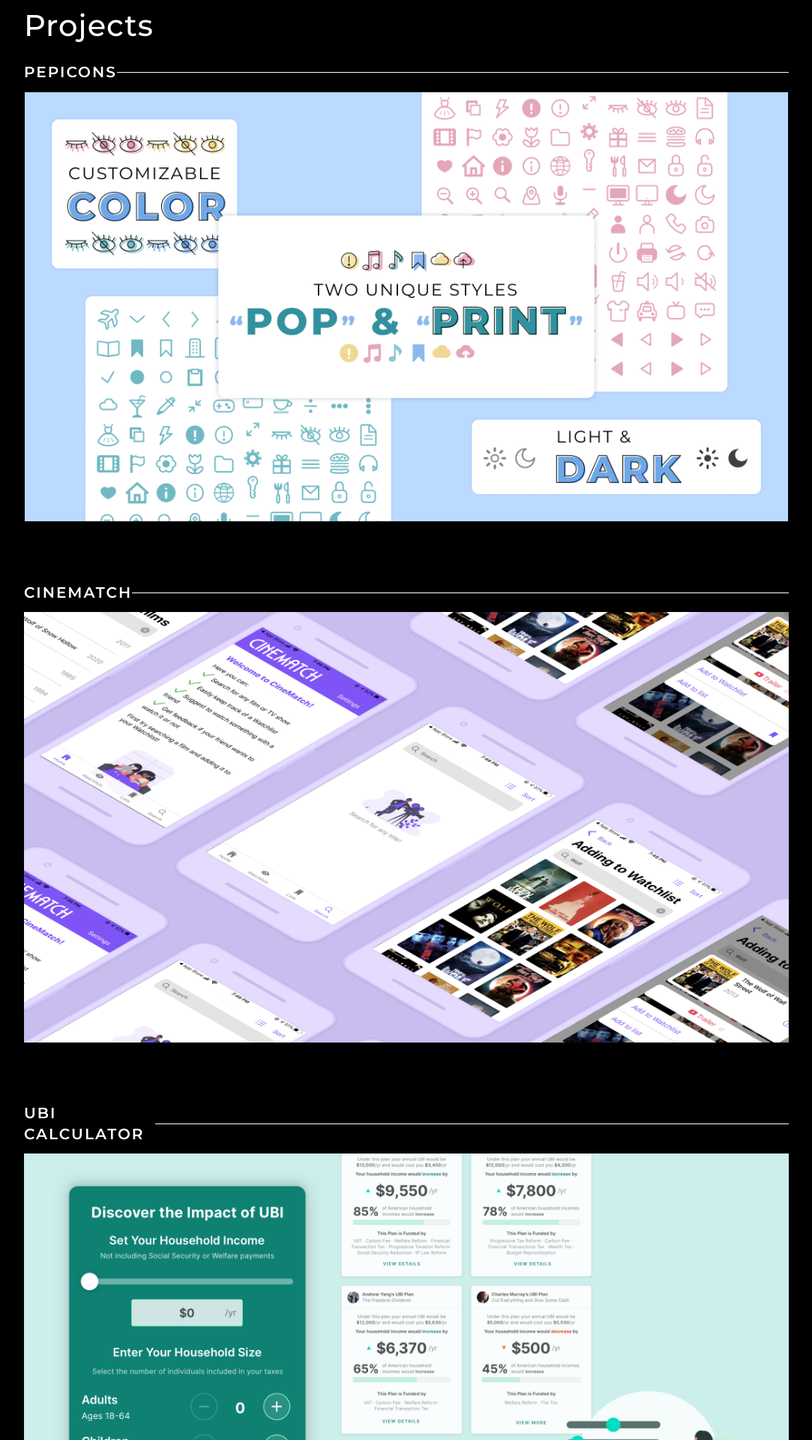
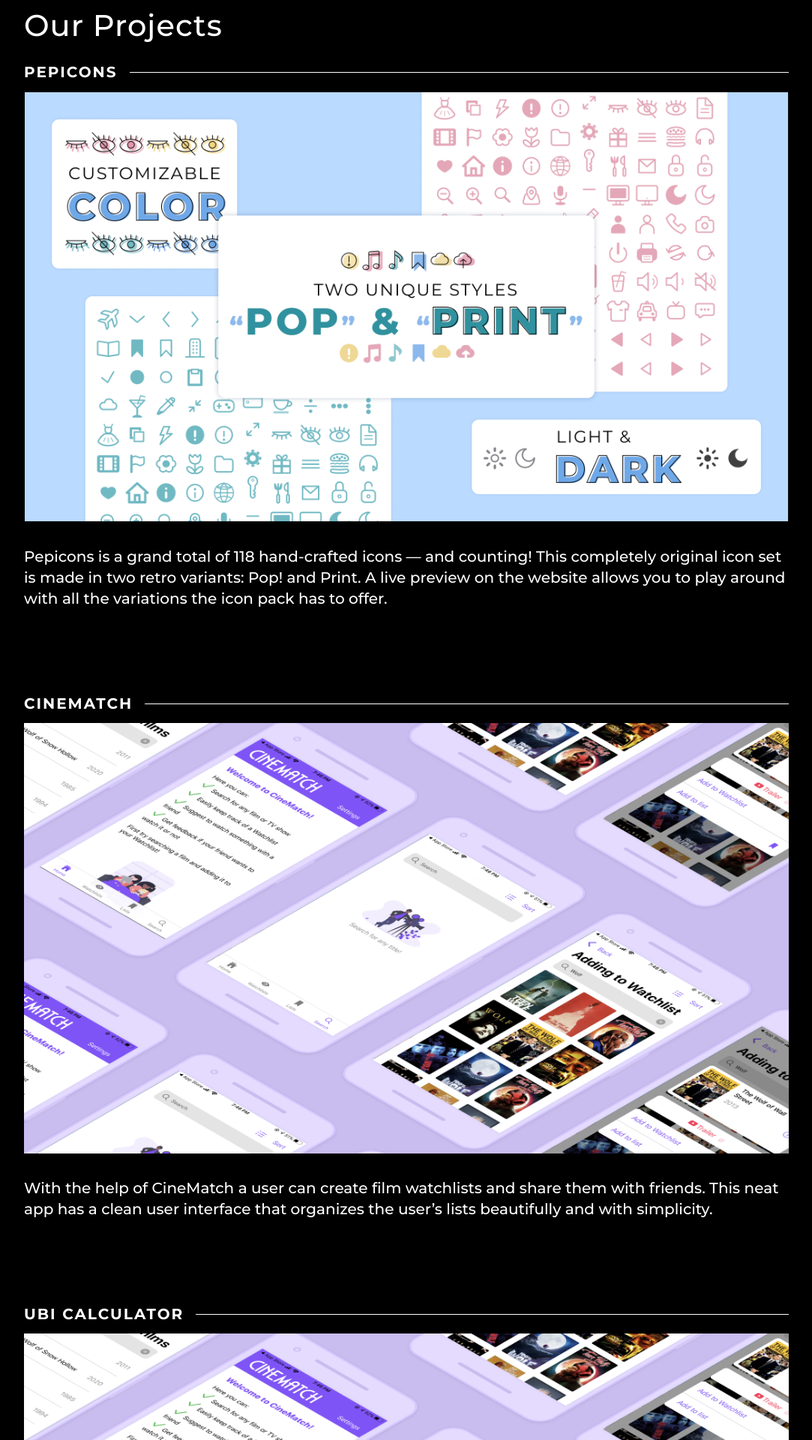
Before and after one commit to fergusmeiklejohn/cycraft, a Vue app: page / in a window 1280 px wide. Shown: the part 740-2660 px from the top of the page at 75% size, without its empty margins (98-1181 px from the left). Built offline with nearby package versions, Linux system fonts and the light colour scheme.

Commit message:
changes done down to before about us

```diff
--- a/src/assets/typography.sass
+++ b/src/assets/typography.sass
@@ -1,5 +1,4 @@
 @import url("https://fonts.googleapis.com/css2?family=Montserrat:wght@500;700;800&display=swap")
-@import 'colors'
 
 // $thin: 100
 // $extra-light: 200
@@ -14,6 +13,7 @@
 
 =header-globals()
   font-family: 'Montserrat', sans-serif
+  color: #FFFFFF
 
 =t-h1()
   +header-globals()
@@ -29,6 +29,9 @@
   line-height: 49px
   font-weight: $medium
   letter-spacing: 0.025em
+  @media (max-width: 640px)
+    font-size: 24px
+    line-height: 28px
 
 =t-h3()
   +header-globals()
@@ -37,6 +40,9 @@
   font-weight: $bold
   letter-spacing: 0.1em
   text-transform: uppercase
+  @media (max-width: 640px)
+    font-size: 14px
+    line-height: 18px
 
 =t-h4()
   +header-globals()
@@ -44,6 +50,9 @@
   line-height: 28px
   font-weight: $medium
   letter-spacing: 0.001em
+  @media (max-width: 640px)
+    font-size: 16px
+    line-height: 20px
 
 =t-h5()
   +header-globals()
--- a/src/components/CyCraftHomePage.vue
+++ b/src/components/CyCraftHomePage.vue
@@ -25,13 +25,13 @@
         <!-- Title Text & Button-->
         <div class="flex-col pt-10 px-10 mt-16 sm:mt-32 sm:mr-4">
           <div
-            class="main-title text-white"
+            class="landing-page-title"
             style="max-width: 300px"
           >
             We Craft without cruft.
           </div>
           <div
-            class="main-subtitle text-white pt-6"
+            class="landing-page-subtitle pt-6"
             style="max-width: 370px"
           >
             We craft beautiful apps and strive for a better web.
@@ -50,80 +50,44 @@
         </div>
       </div>
       <!-- Projects Section -->
-      <div class="mx-10 mb-64 mt-64">
+      <div class="mx-0 sm:mx-10 mb-64 mt-64">
         <!-- Section Title -->
         <div class="flex justify-start mb-6">
-          <div class="title-text text-white">Projects</div>
+          <div class="pl-4 sm:pl-0 text-h2">Our Projects</div>
         </div>
         <!-- Project Grid -->
         <div class="grid gap-10 md:gap-20 grid-cols-1">
-          <!-- Pepicons -->
-          <div class="flex-col">
-            <div class="flex items-center">
-              <span class="text-white project-title">Pepicons</span>
-              <div class="line"></div>
-            </div>
-            <div class="relative mx-auto mt-3">
-              <img
-                class="h-full w-full"
-                src="/pepicons.png"
-                alt="Project Photo"
+          <Project
+            title="Pepicons"
+            img="/pepicons.png"
+            description="Pepicons is a grand total of 118 hand-crafted icons — and counting! This completely original icon set is made in two retro variants: Pop! and Print. A live preview on the website allows you to play around with all the variations the icon pack has to offer."
           />
-            </div>
-          </div>
-          <!-- Cinematch -->
-          <div class="flex-col">
-            <div class="flex items-center">
-              <span class="text-white project-title">Cinematch</span>
-              <div class="line"></div>
-            </div>
-            <div class="relative mx-auto mt-3">
-              <img
-                class="h-full w-full"
-                src="/cinematch.png"
-                alt="Project Photo"
+          <Project
+            title="Cinematch"
+            img="/cinematch.png"
+            description="With the help of CineMatch a user can create film watchlists and share them with friends. This neat app has a clean user interface that organizes the user’s lists beautifully and with simplicity."
           />
-            </div>
-          </div>
-          <!-- Cinematch -->
-          <div class="flex-col">
-            <div class="flex items-center">
-              <span class="text-white project-title">UBI Calculator</span>
-              <div class="line"></div>
-            </div>
-            <div class="relative mx-auto mt-3">
-              <img
-                class="h-full w-full"
-                src="/ubi.png"
-                alt="Project Photo"
+          <Project
+            title="UBI Calculator"
+            img="/cinematch.png"
+            description="Ever wonder how you might benefit through a Universal Basic Income? The UBI Calculator is an ingenius plugin that allows a user to calculate their exact earnings with different UBI plans."
           />
-            </div>
-          </div>
-          <!-- Cinematch -->
-          <div class="flex-col">
-            <div class="flex items-center">
-              <span class="text-white project-title">Peer Learning</span>
-              <div class="line"></div>
-            </div>
-            <div class="relative mx-auto mt-3">
-              <img
-                class="h-full w-full"
-                src="/peer-learning.png"
-                alt="Project Photo"
+          <Project
+            title="Peer Learning"
+            img="/peer-learning.png"
+            description="PeerLearning is an online education software bringing students together to collaborate and learn from one another. Funded by education-focused grants, this software has the benefit of current user testing."
           />
-            </div>
-          </div>
         </div>
       </div>
       <!-- How we design and code -->
       <div class="mx-10 pb-64 pt-8">
-        <div class="grid grid-cols-1 sm:grid-cols-2">
+        <div class="grid grid-cols-10 sm:grid-cols-2">
           <div
-            class="w-5/6 sm:ml-10"
+            class="sm:ml-10 col-start-1 col-span-8"
             style="max-width: 403px"
           >
             <div class="flex pb-4">
-              <div class="title-text text-white">How we design</div>
+              <div class="text-h2">How we design</div>
               <svg
                 class="w-4 sm:w-6 ml-2"
                 xmlns="http://www.w3.org/2000/svg"
@@ -142,16 +106,16 @@
                 </g>
               </svg>
             </div>
-            <div class="about-us-body text-white">
+            <div class="text-h4">
               With clarity and focus, we enable the user to engage with purpose.
             </div>
           </div>
           <div
-            class="w-5/6 mt-16 sm:mt-24 sm:ml-10 md:ml-12 lg:ml-16"
+            class="mt-16 sm:mt-24 sm:ml-10 md:ml-12 lg:ml-16 col-start-2 col-span-9"
             style="max-width: 403px"
           >
-            <div class="flex pb-4">
-              <div class="title-text text-white">How we code</div>
+            <div class="flex pb-4 justify-end sm:justify-start">
+              <div class="text-h2">How we code</div>
               <svg
                 class="w-4 sm:w-6 ml-2"
                 xmlns="http://www.w3.org/2000/svg"
@@ -170,7 +134,7 @@
                 </g>
               </svg>
             </div>
-            <div class="about-us-body text-white">
+            <div class="text-h4 text-right sm:text-left">
               Matching the beauty of the design, our code is modern, concise,
               and adaptive.
             </div>
@@ -307,6 +271,7 @@
 import CyToggle from './CyToggle.vue'
 import Monster from './Monster.vue'
 import CyButton from './CyButton.vue'
+import Project from './Project.vue'
 
 export default {
   name: 'CycraftHomePage',
@@ -314,6 +279,7 @@
     CyToggle,
     Monster,
     CyButton,
+    Project,
   },
   methods: {
     clicked() {
@@ -327,82 +293,28 @@
 </script>
 
 <style lang="sass">
-.main-title
+@import './src/assets/typography.sass'
+.landing-page-title
+  +header-globals()
+  font-style: normal
+  font-weight: 500
+  font-size: 40px
+  line-height: 49px
+  @media (max-width: 640px)
+    font-weight: 800
     font-size: 48px
     line-height: 58px
-  font-weight: 700
-  letter-spacing: 0.06em
+    letter-spacing: 0.025em
     text-transform: uppercase
-@media (min-width: 640px)
-  .main-title
-    font-size: 40px
-    line-height: 49px
+.landing-page-subtitle
+  +header-globals()
+  font-style: normal
   font-weight: 500
-    letter-spacing: 0.025em
-    text-transform: none
-
-.main-subtitle
   font-size: 20px
   line-height: 28px
-  font-weight: 300
-  letter-spacing: 0.001em
-
-.title-text
-  font-size: 20px
-  line-height: 28px
-  font-weight: 300
-  letter-spacing: 0.001em
-@media (min-width: 640px)
-  .title-text
-    font-size: 40px
-    line-height: 49px
-    font-weight: 500
-    letter-spacing: 0.025em
-
-.about-us-body
-  font-size: 12px
-  font-weight: 300
-  line-height: 15px
-  letter-spacing: 0.028
-@media (min-width: 640px)
-  .about-us-body
-    font-size: 20px
-    line-height: 28px
-
-.button-text
-  font-size: 14px
-  line-height: 18px
-  font-weight: 700
-  letter-spacing: 0.024em
-  text-transform: uppercase
-
-.project-title
-  font-size: 14px
-  line-height: 18px
-  font-weight: 600
-  letter-spacing: 0.07em
-  text-transform: uppercase
-@media (min-width: 640px)
-  .project-title
-    font-size: 20px
-    line-height: 28px
-    letter-spacing: 0.1em
-
-.name-title
-  font-size: 14px
-  font-weight: 600
-  line-height: 18px
-  letter-spacing: 0.08em
-  text-transform: uppercase
-@media (min-width: 640px)
-  .name-title
-    font-size: 20px
-    line-height: 28px
-
 .line
   background: white
   height: 1px
-  width: 100%
 
 .tadaki-line-margin
   margin-right: 20px
--- a/src/components/Project.vue
+++ b/src/components/Project.vue
@@ -1,16 +1,17 @@
 <template>
-  <div class="flex-col">
-    <div class="flex items-center">
-      <span class="text-white project-title">{{ title }}</span>
-      <div class="line"></div>
+  <div class="flex-col mb-8">
+    <div class="pl-4 sm:pl-0 flex items-center">
+      <span class="text-h3 pr-4 whitespace-no-wrap">{{ title }}</span>
+      <span class="line mr-4 sm:mr-0 w-full"></span>
     </div>
     <div class="relative mx-auto mt-3">
       <img
         class="h-full w-full"
-        src="@/assets/pepicons.png"
+        :src="img"
         alt="Project Photo"
       />
     </div>
+    <div class="text-h4 pt-4 px-4 sm:pt-8 sm:px-0">{{description}}</div>
   </div>
 </template>
 <script>
@@ -23,11 +24,15 @@
     },
     title: {
       type: String,
-      default: '',
+      required: true,
     },
     img: {
       type: String,
-      default: '@/assets/pepicons.png',
+      required: true,
+    },
+    description: {
+      type: String,
+      default: '',
     },
   },
 }
```
Also changed, not shown: src/components/CyButton.vue (+14 -34 lines). Lines whose indentation alone changed are shown as unchanged.
